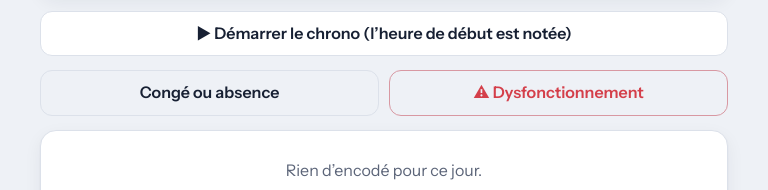
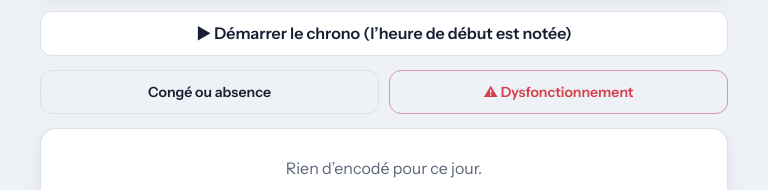
Before and after one commit to PhilTroll/journal-travail, a plain HTML site: page index.html in a window 1280 px wide. Shown: the part 272-462 px from the top of the page, 256-1024 px from the left. Drawn offline with Linux system fonts and the light colour scheme.

Commit message:
Add files via upload

```diff
--- a/index.html
+++ b/index.html
@@ -277,6 +277,7 @@ input[type=time]::-webkit-date-and-time-value,input[type=date]::-webkit-date-and
 .dtype{display:grid;grid-template-columns:1fr auto;gap:3px 10px;align-items:center;padding:5px 0}
 .dtype .bar{grid-column:1/-1;height:6px;border-radius:99px;background:var(--surface2);overflow:hidden}
 .dtype .bar span{display:block;height:100%;background:var(--bad)}
+.duo .btn{min-width:0;padding:10px 8px;font-size:.88rem;line-height:1.25;hyphens:manual;overflow-wrap:normal}
 .btn.warnline{border-color:color-mix(in srgb,var(--bad) 45%,var(--line));color:var(--bad)}
 .imp-sum{background:var(--surface2);border-radius:12px;padding:12px;font-size:.92rem}
 .imp-sum b{font-size:1.05rem}
@@ -911,7 +912,7 @@ function viewJour(){
     ${absL.map(a => `<button class="absrow" style="--c:${absType(a.type).color}" data-act="absEdit" data-id="${esc(a.id)}"><span style="font-size:1.4rem">🌴</span><span><b>${esc(absType(a.type).label)}</b><span class="small muted">${esc(absLabel(a))}${a.remark ? ' · '+esc(a.remark) : ''}</span></span><span class="go small muted" style="margin-left:auto">Modifier ›</span></button>`).join('')}
     ${timerHtml}
     ${allInc().filter(i => i.date===curDate).sort((a,b) => (a.time||'').localeCompare(b.time||'')).map(incRow).join('')}
-    <div class="grid2"><button class="btn ghost" data-act="absNew">Congé ou absence</button><button class="btn ghost warnline" data-act="incNew">⚠ Dysfonctionnement</button></div>
+    <div class="grid2 duo"><button class="btn ghost" data-act="absNew">Congé ou absence</button><button class="btn ghost warnline" data-act="incNew">⚠ Dysfonc&shy;tionnement</button></div>
     ${favs.length ? `<div class="favs"><span class="small muted">Favoris : touche pour encoder</span><div class="chips">${favs.map(f => { const c = catOf(f.cat), sh = showOf(f.show); return `<button class="pick" style="--c:${esc((sh||c).color)}" data-act="favUse" data-id="${esc(f.id)}"><span class="dot"></span>${esc(c.name)}${sh ? ' · '+esc(sh.name) : ''}${f.task ? ' · '+esc(f.task) : ''}</button>`; }).join('')}</div></div>` : ''}
     ${list.length ? list.map(e => entryCard(e)).join('') : dispo ?
       `<div class="card empty"><b style="color:var(--ink)">Disponible, aucun travail demandé.</b><br><span class="small">Ce jour compte comme jour de travail sans tâche.</span><br><button class="btn primary" style="margin-top:12px" data-act="new">Encoder une tâche</button><br><button class="link" data-act="dispoOff" data-id="${esc(dispo.id)}">Retirer « disponible »</button></div>` :
```
